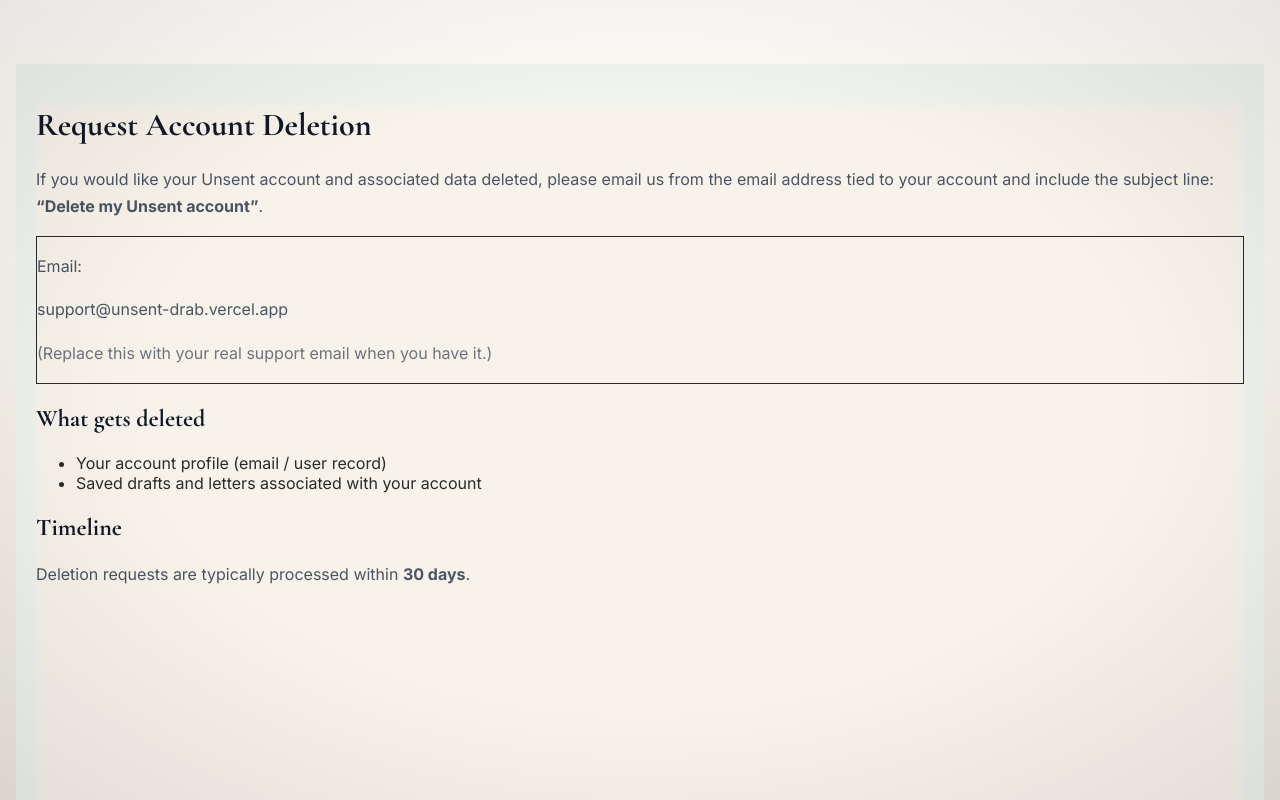
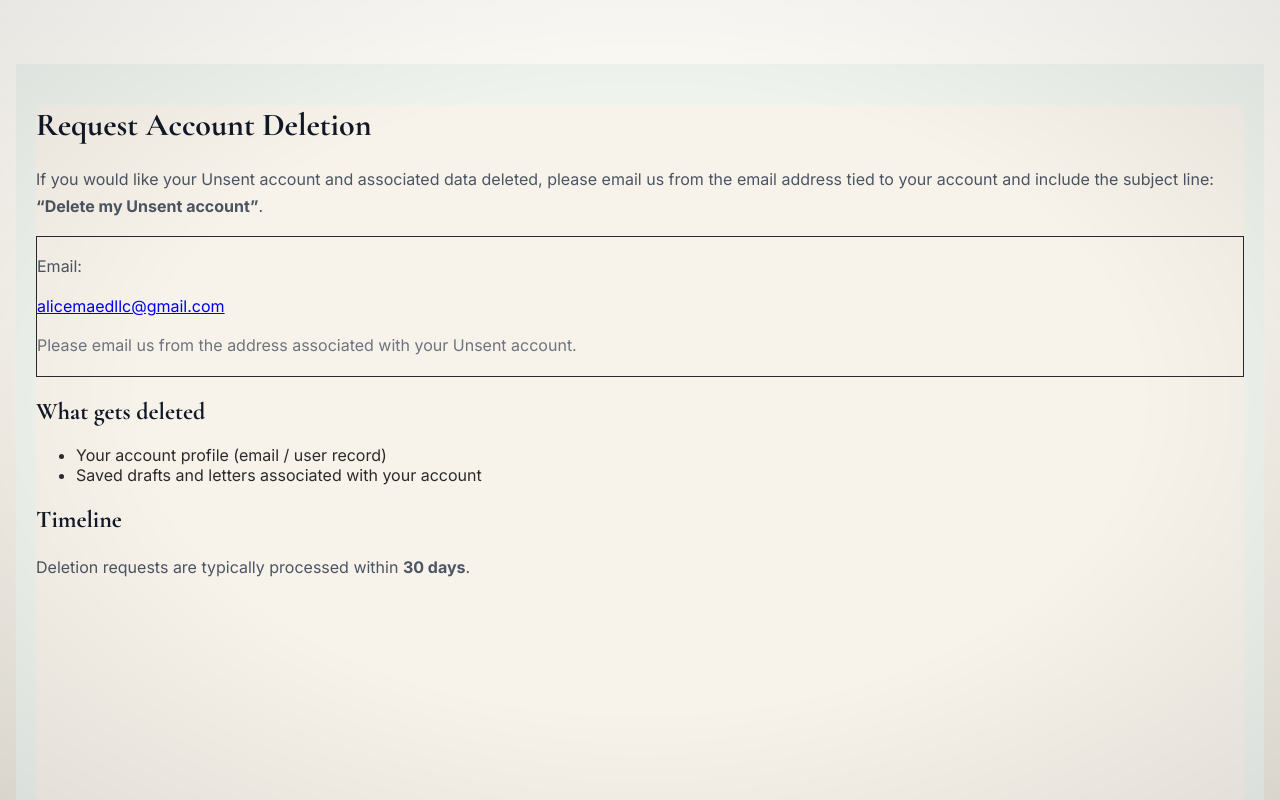
Before and after one commit to wblakley/unsent, a Next.js app: page /delete-account in a window 1280 px wide. Shown: the top 800 px of the page. Built offline with nearby package versions, Linux system fonts and the light colour scheme.

Commit message:
Update account deletion contact email

```diff
--- a/src/app/delete-account/page.tsx
+++ b/src/app/delete-account/page.tsx
@@ -11,12 +11,17 @@
 
         <div className="mt-6 rounded-xl border border-black/10 bg-white/70 p-5">
           <p className="font-medium">Email:</p>
-          <p className="mt-1 select-all font-mono text-sm">
-            support@unsent-drab.vercel.app
-          </p>
+          <a
+  href="mailto:alicemaedllc@gmail.com"
+  className="mt-1 inline-block select-all font-mono text-sm underline"
+>
+  alicemaedllc@gmail.com
+</a>
+
           <p className="mt-3 text-sm opacity-80">
-            (Replace this with your real support email when you have it.)
-          </p>
+  Please email us from the address associated with your Unsent account.
+</p>
+
         </div>
 
         <h2 className="mt-10 text-xl font-semibold">What gets deleted</h2>
```
